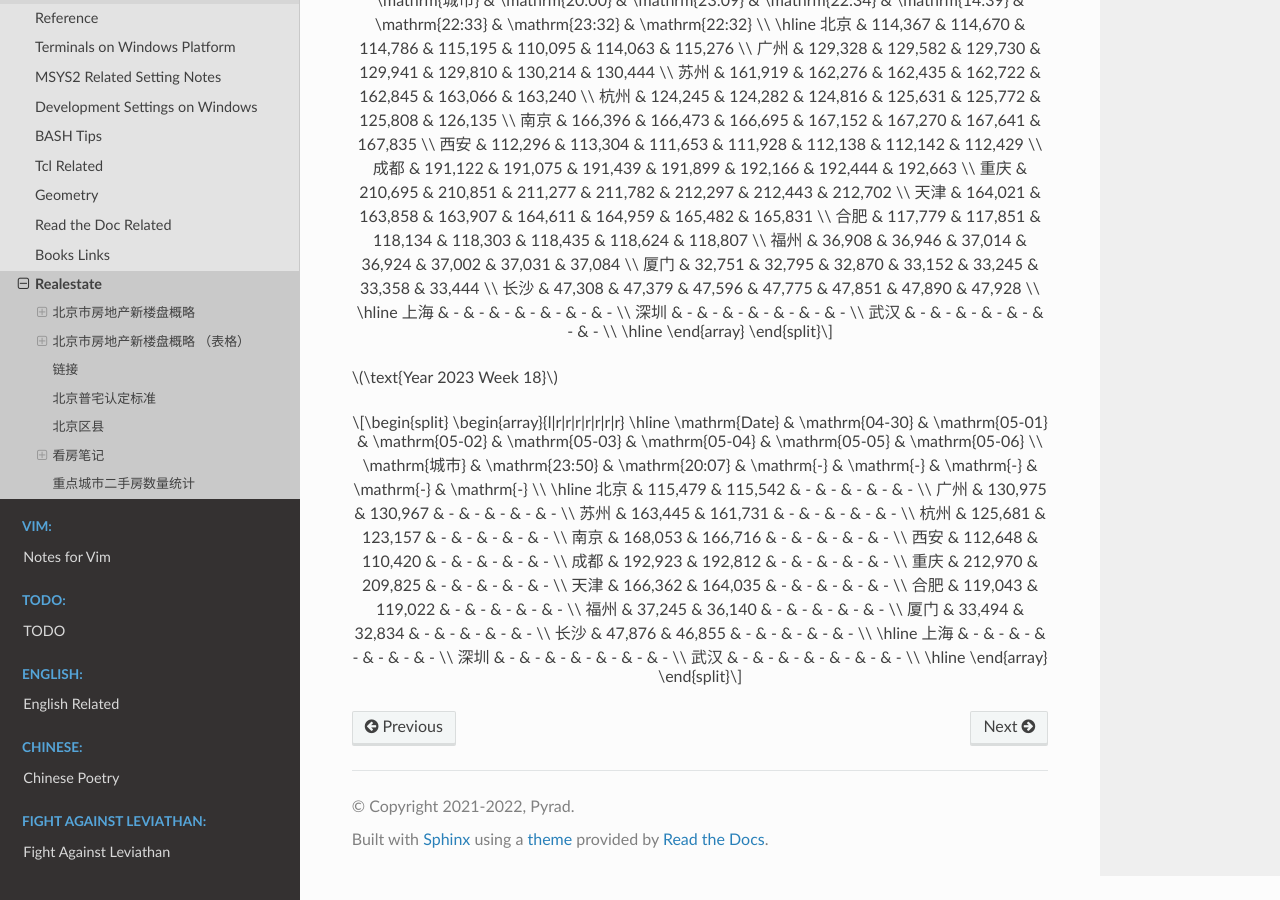
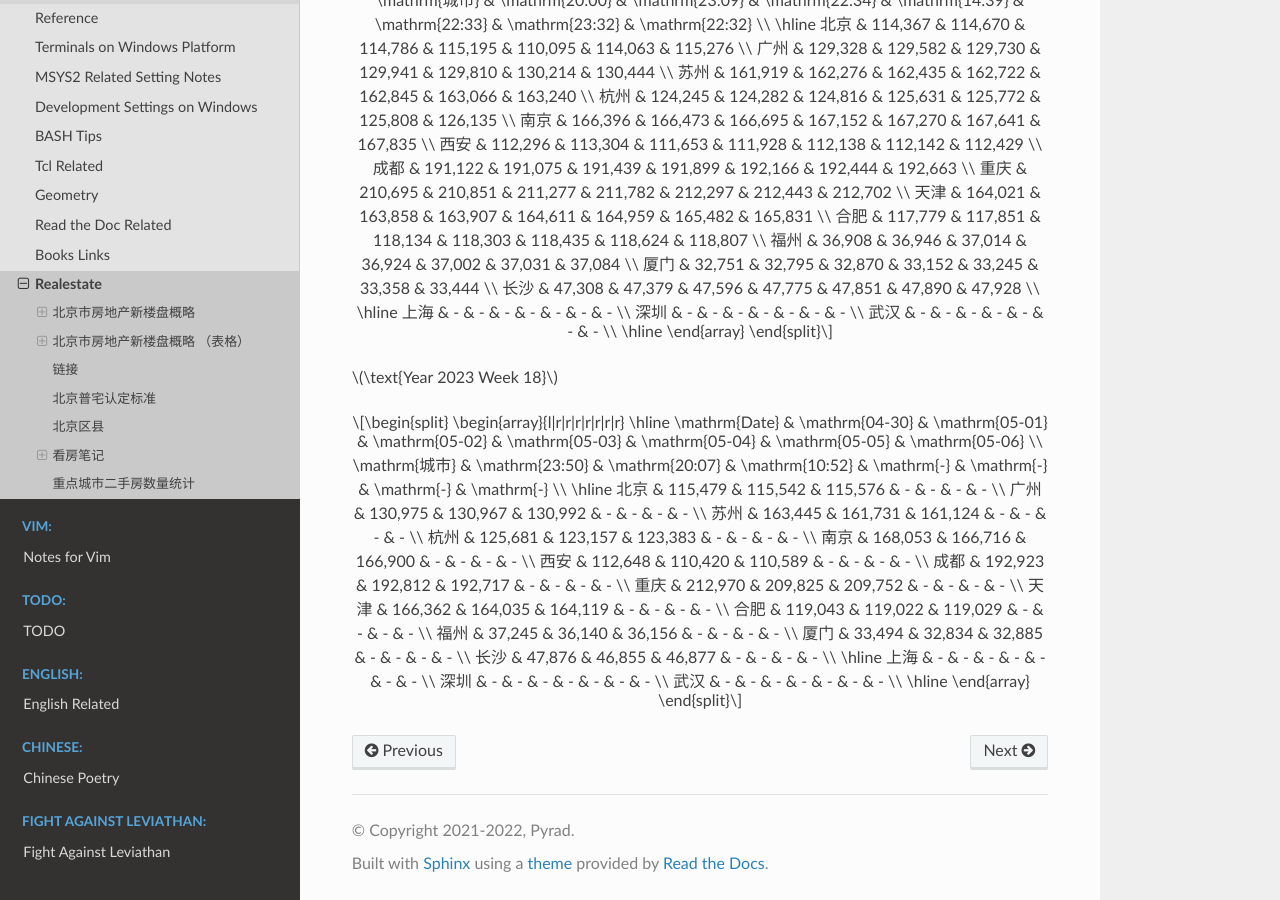
Before and after one commit to Pyrad/pyradnotes, a Sphinx documentation site: the page built from source/Notes/realestate.md, in a window 1280 px wide and 900 px high, scrolled down 13429 px. Built offline with Sphinx 7.4.7 and the Read the Docs theme 2.0.0, drawn with Linux system fonts in a browser that asks for light colours; a script that is not in the unit is left out.

Commit message:
Realestate Update resale numbers 2023-05-02

```diff
--- a/source/Notes/realestate.md
+++ b/source/Notes/realestate.md
@@ -689,21 +689,21 @@ $$
 \begin{array}{l|r|r|r|r|r|r|r}
 \hline
 \mathrm{Date} & \mathrm{04-30} & \mathrm{05-01} & \mathrm{05-02} & \mathrm{05-03} & \mathrm{05-04} & \mathrm{05-05} & \mathrm{05-06} \\
-\mathrm{城市} & \mathrm{23:50} & \mathrm{20:07} & \mathrm{-} & \mathrm{-} & \mathrm{-} & \mathrm{-} & \mathrm{-} \\
+\mathrm{城市} & \mathrm{23:50} & \mathrm{20:07} & \mathrm{10:52} & \mathrm{-} & \mathrm{-} & \mathrm{-} & \mathrm{-} \\
 \hline
-北京 & 115,479 & 115,542 & - & - & - & - & - \\
-广州 & 130,975 & 130,967 & - & - & - & - & - \\
-苏州 & 163,445 & 161,731 & - & - & - & - & - \\
-杭州 & 125,681 & 123,157 & - & - & - & - & - \\
-南京 & 168,053 & 166,716 & - & - & - & - & - \\
-西安 & 112,648 & 110,420 & - & - & - & - & - \\
-成都 & 192,923 & 192,812 & - & - & - & - & - \\
-重庆 & 212,970 & 209,825 & - & - & - & - & - \\
-天津 & 166,362 & 164,035 & - & - & - & - & - \\
-合肥 & 119,043 & 119,022 & - & - & - & - & - \\
-福州 & 37,245 & 36,140 & - & - & - & - & - \\
-厦门 & 33,494 & 32,834 & - & - & - & - & - \\
-长沙 & 47,876 & 46,855 & - & - & - & - & - \\
+北京 & 115,479 & 115,542 & 115,576 & - & - & - & - \\
+广州 & 130,975 & 130,967 & 130,992 & - & - & - & - \\
+苏州 & 163,445 & 161,731 & 161,124 & - & - & - & - \\
+杭州 & 125,681 & 123,157 & 123,383 & - & - & - & - \\
+南京 & 168,053 & 166,716 & 166,900 & - & - & - & - \\
+西安 & 112,648 & 110,420 & 110,589 & - & - & - & - \\
+成都 & 192,923 & 192,812 & 192,717 & - & - & - & - \\
+重庆 & 212,970 & 209,825 & 209,752 & - & - & - & - \\
+天津 & 166,362 & 164,035 & 164,119 & - & - & - & - \\
+合肥 & 119,043 & 119,022 & 119,029 & - & - & - & - \\
+福州 & 37,245 & 36,140 & 36,156 & - & - & - & - \\
+厦门 & 33,494 & 32,834 & 32,885 & - & - & - & - \\
+长沙 & 47,876 & 46,855 & 46,877 & - & - & - & - \\
 \hline
 上海 & - & - & - & - & - & - & - \\
 深圳 & - & - & - & - & - & - & - \\
```
